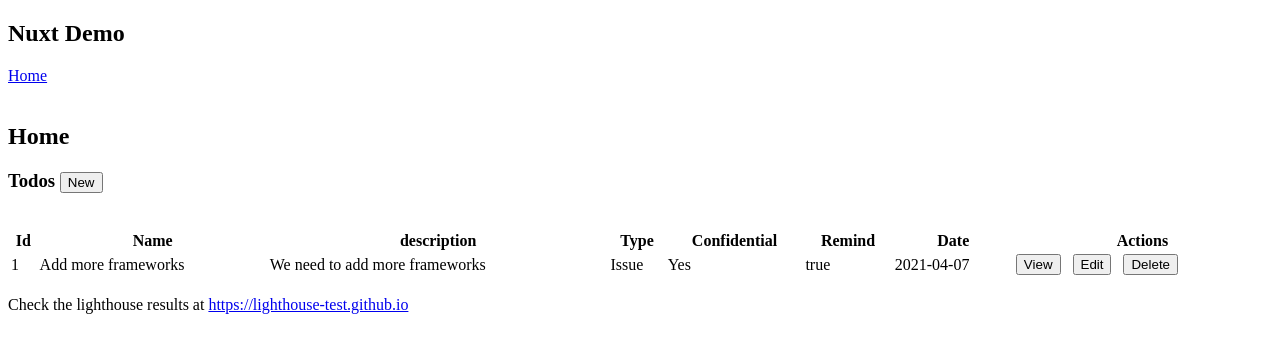
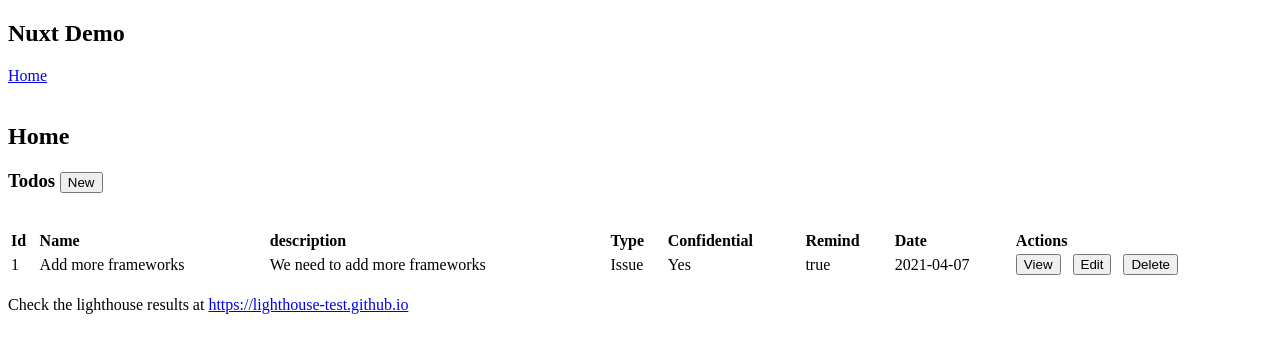
Before and after one commit to framework-perf-test/nuxt, a Nuxt app: page / in a window 1280 px wide. Shown: the top 352 px of the page. Built offline with nearby package versions, Linux system fonts and the light colour scheme.

Commit message:
fixed table align

```diff
--- a/components/Todos.vue
+++ b/components/Todos.vue
@@ -15,14 +15,14 @@
     <table width="100%">
       <thead>
         <tr>
-          <th>Id</th>
-          <th>Name</th>
-          <th>description</th>
-          <th>Type</th>
-          <th>Confidential</th>
-          <th>Remind</th>
-          <th>Date</th>
-          <th>Actions</th>
+          <th align="left">Id</th>
+          <th align="left">Name</th>
+          <th align="left">description</th>
+          <th align="left">Type</th>
+          <th align="left">Confidential</th>
+          <th align="left">Remind</th>
+          <th align="left">Date</th>
+          <th align="left">Actions</th>
         </tr>
       </thead>
       <tbody>
```
